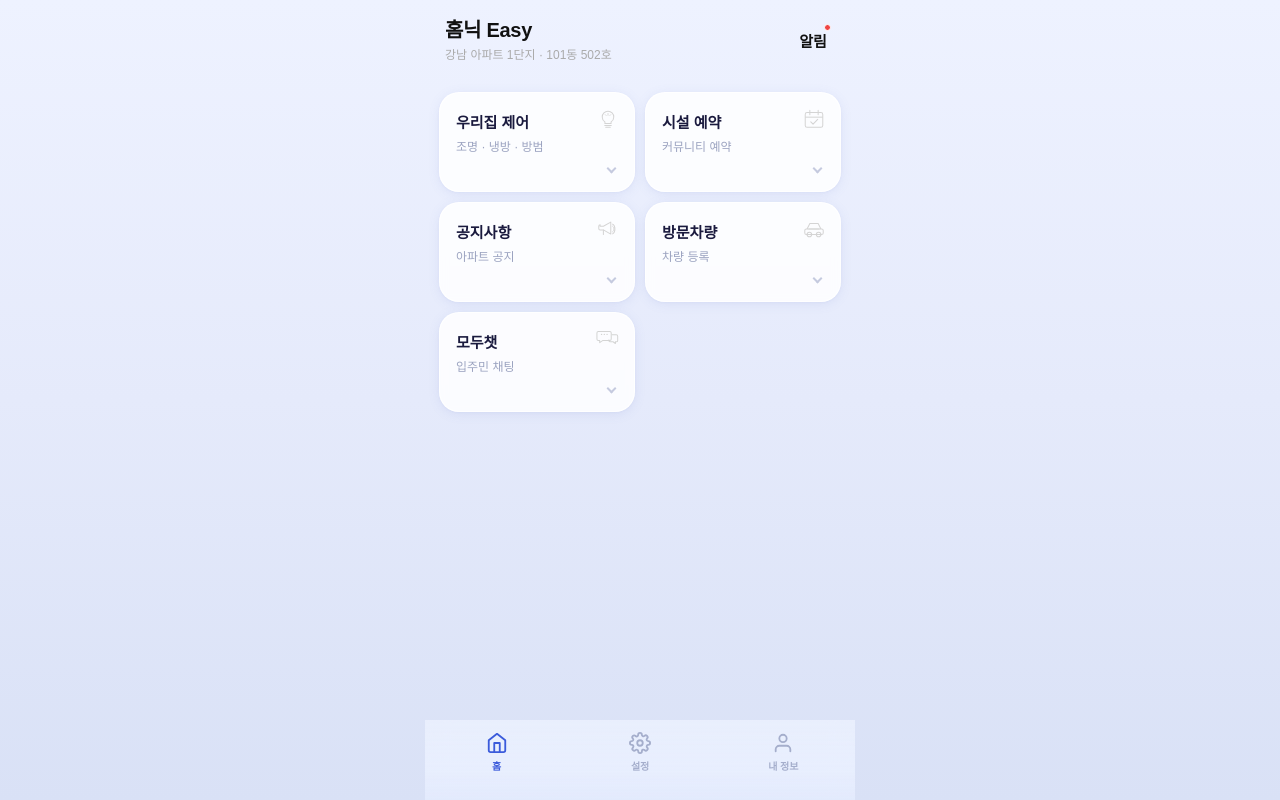
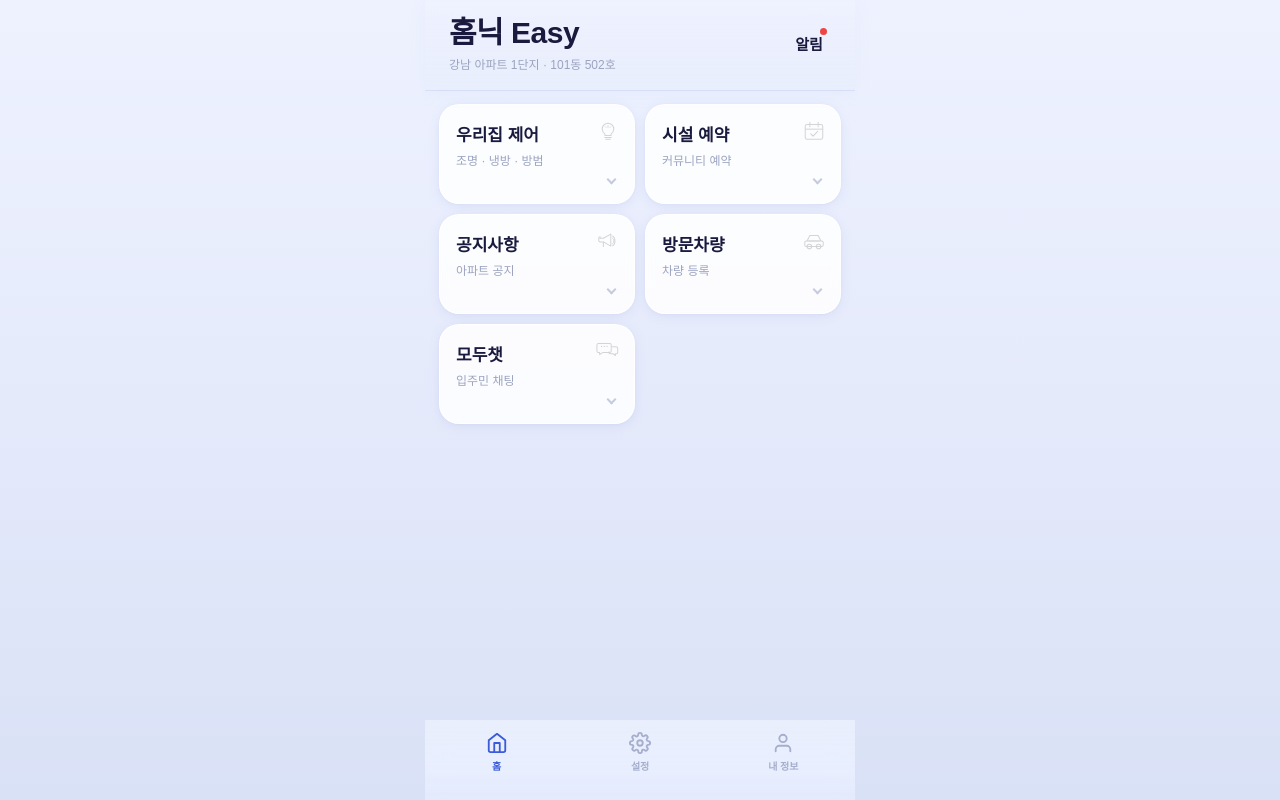
Before and after one commit to keesusx/homenic-easy, a Vue app: page / in a window 1280 px wide. Built offline with nearby package versions, Linux system fonts and the light colour scheme.

Commit message:
design: 헤더 frosted glass 및 Pencil BmTd4 스펙 반영

```diff
--- a/src/components/AppHeader.vue
+++ b/src/components/AppHeader.vue
@@ -18,31 +18,39 @@ const hasNotif = ref(true)
 
 <style scoped>
 .header {
-  background: transparent;
-  padding: 18px 20px 16px;
+  background: linear-gradient(
+    180deg,
+    rgba(238, 242, 255, 0.94) 0%,
+    rgba(232, 237, 252, 0.88) 100%
+  );
+  backdrop-filter: blur(20px);
+  -webkit-backdrop-filter: blur(20px);
+  padding: 16px 24px 18px;
   display: flex;
   align-items: center;
   justify-content: space-between;
   position: sticky;
   top: 0;
   z-index: 50;
+  box-shadow: 0 1px 0 rgba(160, 175, 230, 0.25),
+              0 4px 16px rgba(160, 175, 230, 0.08);
 }
-.header-title    { font-size: 20px; font-weight: 800; color: #111; letter-spacing: -.3px; line-height: 1.2; }
-.header-location { font-size: 12px; color: #aaa; font-weight: 500; margin-top: 3px; }
+.header-title    { font-size: 30px; font-weight: 700; color: #1a1a3e; letter-spacing: -.5px; line-height: 1.15; }
+.header-location { font-size: 12px; color: #9BA3C0; font-weight: 500; margin-top: 4px; }
 .notif-btn {
   background: none; border: none; cursor: pointer;
-  color: #111; padding: 4px 6px;
+  padding: 4px 6px;
   position: relative;
   display: flex; align-items: center; justify-content: center;
   min-width: 44px; min-height: 44px;
 }
 .notif-label {
-  font-size: 15px; font-weight: 600; color: #111;
+  font-size: 15px; font-weight: 600; color: #1a1a3e;
 }
 .notif-dot {
   width: 7px; height: 7px;
   background: #ef4444; border-radius: 50%;
   position: absolute; top: 6px; right: 4px;
-  border: 1.5px solid #fff;
+  border: 1.5px solid transparent;
 }
 </style>
--- a/src/views/HomeView.vue
+++ b/src/views/HomeView.vue
@@ -512,8 +512,8 @@ async function sendChat() {
   height: 44px;
 }
 
-.menu-title { font-size: 15px; font-weight: 700; color: #1a1a3e; line-height: 1.3; }
-.menu-sub   { font-size: 12px; color: #9BA3C0; font-weight: 500; }
+.menu-title { font-size: 17px; font-weight: 700; color: #1a1a3e; line-height: 1.3; }
+.menu-sub   { font-size: 12px; color: #9BA3C0; font-weight: 400; }
 .menu-card.active .menu-title { color: #fff; }
 .menu-card.active .menu-sub   { color: rgba(255,255,255,.45); }
 
```
